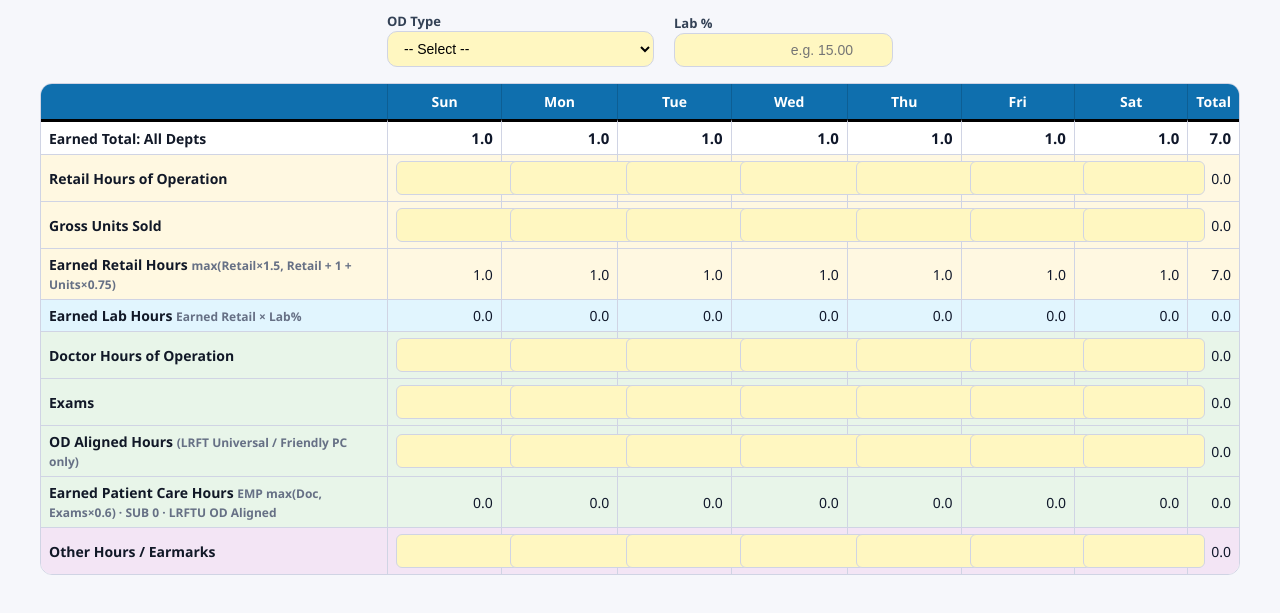
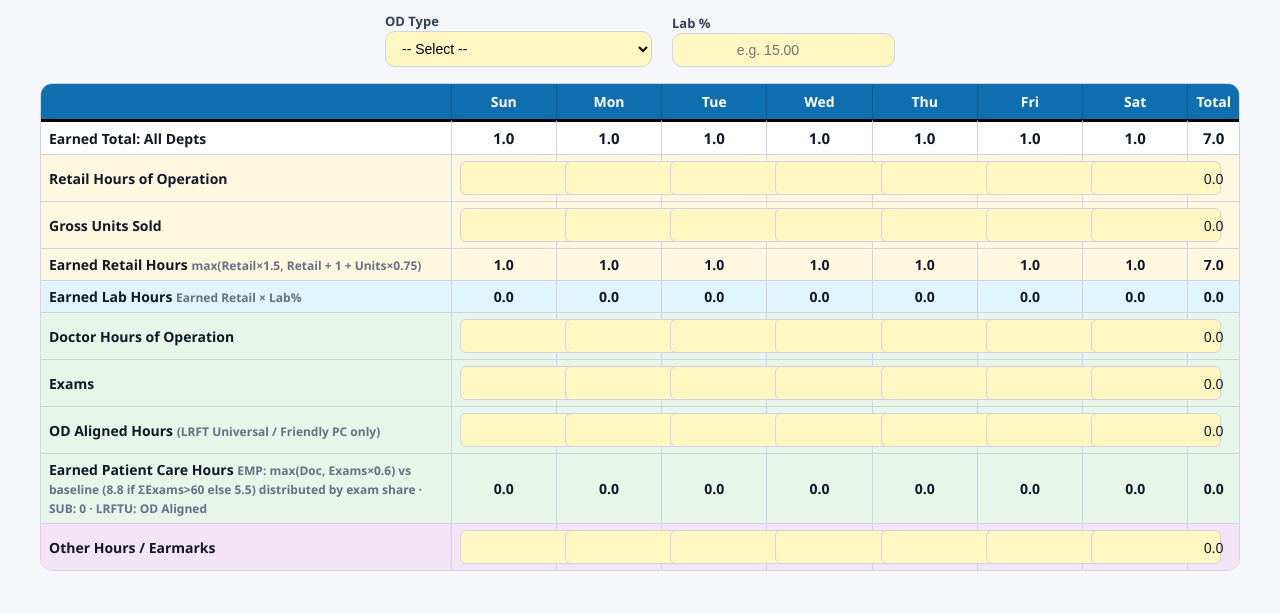
Before and after one commit to raunak08/FES-calculator, a plain HTML site: page index.html in a window 1280 px wide. Shown: the part 63-676 px from the top of the page. Drawn offline with Linux system fonts and the light colour scheme.

Commit message:
Add files via upload

```diff
--- a/index.html
+++ b/index.html
@@ -17,7 +17,9 @@
   .bar{display:flex;gap:20px;align-items:flex-end;justify-content:center;flex-wrap:wrap;margin:8px 0 16px}
   label{font-size:13px;color:#334155;font-weight:600}
   select,input{border:1px solid var(--border);border-radius:10px;padding:8px 12px;font-size:14px;background:var(--input)}
-  input[type="number"]{text-align:right;padding-right:24px;} /* space before arrows */
+  /* center numbers in inputs and give spinner breathing room */
+  input[type="number"]{text-align:center;padding-right:28px;}
+
   table{width:100%;border-collapse:separate;border-spacing:0;border:1px solid var(--border);border-radius:12px;overflow:hidden;background:var(--card)}
   thead th{background:var(--head);color:var(--headText);padding:8px;font-size:14px;border-right:1px solid #0d5e94}
   thead th:last-child{border-right:0}
@@ -25,12 +27,22 @@
   tbody tr:last-child td,tbody tr:last-child th{border-bottom:0}
   tbody td:last-child,tbody th:last-child{border-right:0}
   tbody th{font-weight:600;text-align:left;color:#111827}
-  tr.retail{background:var(--retail)} tr.lab{background:var(--lab)}
-  tr.doctor{background:var(--doctor)} tr.other{background:var(--other)}
+
+  /* center all numeric cells/outputs */
+  td, .out { text-align:center; font-variant-numeric: tabular-nums; }
+
+  tr.retail{background:var(--retail)}
+  tr.lab{background:var(--lab)}
+  tr.doctor{background:var(--doctor)}
+  tr.other{background:var(--other)}
+
   td.inputcell input{width:100%;background:var(--input);border-radius:6px}
-  td.num,.out{text-align:right;font-variant-numeric:tabular-nums}
   tr.totalRow th,tr.totalRow td{background:#fff;border-top:3px solid #000;font-weight:800}
   tr.totalRow td{font-size:15px}
+
+  /* make earned rows bold */
+  .boldRow th, .boldRow td { font-weight:800; }
+
   td.inputcell.disabled input{background:#e0e0e0!important}
   .muted{color:var(--muted);font-size:12px}
 </style>
@@ -75,19 +87,27 @@
       <!-- RETAIL -->
       <tr class="retail">
         <th>Retail Hours of Operation</th>
-        <td class="inputcell"><input data-in="retail-0"></td><td class="inputcell"><input data-in="retail-1"></td>
-        <td class="inputcell"><input data-in="retail-2"></td><td class="inputcell"><input data-in="retail-3"></td>
-        <td class="inputcell"><input data-in="retail-4"></td><td class="inputcell"><input data-in="retail-5"></td>
-        <td class="inputcell"><input data-in="retail-6"></td><td class="num" data-out="retailTot">0.0</td>
+        <td class="inputcell"><input data-in="retail-0" type="number" step="0.01"></td>
+        <td class="inputcell"><input data-in="retail-1" type="number" step="0.01"></td>
+        <td class="inputcell"><input data-in="retail-2" type="number" step="0.01"></td>
+        <td class="inputcell"><input data-in="retail-3" type="number" step="0.01"></td>
+        <td class="inputcell"><input data-in="retail-4" type="number" step="0.01"></td>
+        <td class="inputcell"><input data-in="retail-5" type="number" step="0.01"></td>
+        <td class="inputcell"><input data-in="retail-6" type="number" step="0.01"></td>
+        <td class="num" data-out="retailTot">0.0</td>
       </tr>
       <tr class="retail">
         <th>Gross Units Sold</th>
-        <td class="inputcell"><input data-in="units-0"></td><td class="inputcell"><input data-in="units-1"></td>
-        <td class="inputcell"><input data-in="units-2"></td><td class="inputcell"><input data-in="units-3"></td>
-        <td class="inputcell"><input data-in="units-4"></td><td class="inputcell"><input data-in="units-5"></td>
-        <td class="inputcell"><input data-in="units-6"></td><td class="num" data-out="unitsTot">0.0</td>
+        <td class="inputcell"><input data-in="units-0" type="number" step="1"></td>
+        <td class="inputcell"><input data-in="units-1" type="number" step="1"></td>
+        <td class="inputcell"><input data-in="units-2" type="number" step="1"></td>
+        <td class="inputcell"><input data-in="units-3" type="number" step="1"></td>
+        <td class="inputcell"><input data-in="units-4" type="number" step="1"></td>
+        <td class="inputcell"><input data-in="units-5" type="number" step="1"></td>
+        <td class="inputcell"><input data-in="units-6" type="number" step="1"></td>
+        <td class="num" data-out="unitsTot">0.0</td>
       </tr>
-      <tr class="retail">
+      <tr class="retail boldRow">
         <th>Earned Retail Hours <small class="muted">max(Retail×1.5, Retail + 1 + Units×0.75)</small></th>
         <td class="num" data-out="earnedRetail-0">0.0</td><td class="num" data-out="earnedRetail-1">0.0</td>
         <td class="num" data-out="earnedRetail-2">0.0</td><td class="num" data-out="earnedRetail-3">0.0</td>
@@ -96,7 +116,7 @@
       </tr>
 
       <!-- LAB -->
-      <tr class="lab">
+      <tr class="lab boldRow">
         <th>Earned Lab Hours <small class="muted">Earned Retail × Lab%</small></th>
         <td class="num" data-out="earnedLab-0">0.0</td><td class="num" data-out="earnedLab-1">0.0</td>
         <td class="num" data-out="earnedLab-2">0.0</td><td class="num" data-out="earnedLab-3">0.0</td>
@@ -107,27 +127,39 @@
       <!-- DOCTOR -->
       <tr class="doctor" data-row="doc">
         <th>Doctor Hours of Operation</th>
-        <td class="inputcell"><input data-in="doc-0"></td><td class="inputcell"><input data-in="doc-1"></td>
-        <td class="inputcell"><input data-in="doc-2"></td><td class="inputcell"><input data-in="doc-3"></td>
-        <td class="inputcell"><input data-in="doc-4"></td><td class="inputcell"><input data-in="doc-5"></td>
-        <td class="inputcell"><input data-in="doc-6"></td><td class="num" data-out="docTot">0.0</td>
+        <td class="inputcell"><input data-in="doc-0" type="number" step="0.01"></td>
+        <td class="inputcell"><input data-in="doc-1" type="number" step="0.01"></td>
+        <td class="inputcell"><input data-in="doc-2" type="number" step="0.01"></td>
+        <td class="inputcell"><input data-in="doc-3" type="number" step="0.01"></td>
+        <td class="inputcell"><input data-in="doc-4" type="number" step="0.01"></td>
+        <td class="inputcell"><input data-in="doc-5" type="number" step="0.01"></td>
+        <td class="inputcell"><input data-in="doc-6" type="number" step="0.01"></td>
+        <td class="num" data-out="docTot">0.0</td>
       </tr>
       <tr class="doctor" data-row="exams">
         <th>Exams</th>
-        <td class="inputcell"><input data-in="exams-0"></td><td class="inputcell"><input data-in="exams-1"></td>
-        <td class="inputcell"><input data-in="exams-2"></td><td class="inputcell"><input data-in="exams-3"></td>
-        <td class="inputcell"><input data-in="exams-4"></td><td class="inputcell"><input data-in="exams-5"></td>
-        <td class="inputcell"><input data-in="exams-6"></td><td class="num" data-out="examsTot">0.0</td>
+        <td class="inputcell"><input data-in="exams-0" type="number" step="1"></td>
+        <td class="inputcell"><input data-in="exams-1" type="number" step="1"></td>
+        <td class="inputcell"><input data-in="exams-2" type="number" step="1"></td>
+        <td class="inputcell"><input data-in="exams-3" type="number" step="1"></td>
+        <td class="inputcell"><input data-in="exams-4" type="number" step="1"></td>
+        <td class="inputcell"><input data-in="exams-5" type="number" step="1"></td>
+        <td class="inputcell"><input data-in="exams-6" type="number" step="1"></td>
+        <td class="num" data-out="examsTot">0.0</td>
       </tr>
       <tr class="doctor" data-row="od">
         <th>OD Aligned Hours <small class="muted">(LRFT Universal / Friendly PC only)</small></th>
-        <td class="inputcell"><input data-in="od-0"></td><td class="inputcell"><input data-in="od-1"></td>
-        <td class="inputcell"><input data-in="od-2"></td><td class="inputcell"><input data-in="od-3"></td>
-        <td class="inputcell"><input data-in="od-4"></td><td class="inputcell"><input data-in="od-5"></td>
-        <td class="inputcell"><input data-in="od-6"></td><td class="num" data-out="odTot">0.0</td>
+        <td class="inputcell"><input data-in="od-0" type="number" step="0.01"></td>
+        <td class="inputcell"><input data-in="od-1" type="number" step="0.01"></td>
+        <td class="inputcell"><input data-in="od-2" type="number" step="0.01"></td>
+        <td class="inputcell"><input data-in="od-3" type="number" step="0.01"></td>
+        <td class="inputcell"><input data-in="od-4" type="number" step="0.01"></td>
+        <td class="inputcell"><input data-in="od-5" type="number" step="0.01"></td>
+        <td class="inputcell"><input data-in="od-6" type="number" step="0.01"></td>
+        <td class="num" data-out="odTot">0.0</td>
       </tr>
-      <tr class="doctor">
-        <th>Earned Patient Care Hours <small class="muted">EMP max(Doc, Exams×0.6) · SUB 0 · LRFTU OD Aligned</small></th>
+      <tr class="doctor boldRow">
+        <th>Earned Patient Care Hours <small class="muted">EMP: max(Doc, Exams×0.6) vs baseline (8.8 if ΣExams>60 else 5.5) distributed by exam share · SUB: 0 · LRFTU: OD Aligned</small></th>
         <td class="num" data-out="earnedPC-0">0.0</td><td class="num" data-out="earnedPC-1">0.0</td>
         <td class="num" data-out="earnedPC-2">0.0</td><td class="num" data-out="earnedPC-3">0.0</td>
         <td class="num" data-out="earnedPC-4">0.0</td><td class="num" data-out="earnedPC-5">0.0</td>
@@ -137,10 +169,14 @@
       <!-- OTHER -->
       <tr class="other">
         <th>Other Hours / Earmarks</th>
-        <td class="inputcell"><input data-in="other-0"></td><td class="inputcell"><input data-in="other-1"></td>
-        <td class="inputcell"><input data-in="other-2"></td><td class="inputcell"><input data-in="other-3"></td>
-        <td class="inputcell"><input data-in="other-4"></td><td class="inputcell"><input data-in="other-5"></td>
-        <td class="inputcell"><input data-in="other-6"></td><td class="num" data-out="otherTot">0.0</td>
+        <td class="inputcell"><input data-in="other-0" type="number" step="0.01"></td>
+        <td class="inputcell"><input data-in="other-1" type="number" step="0.01"></td>
+        <td class="inputcell"><input data-in="other-2" type="number" step="0.01"></td>
+        <td class="inputcell"><input data-in="other-3" type="number" step="0.01"></td>
+        <td class="inputcell"><input data-in="other-4" type="number" step="0.01"></td>
+        <td class="inputcell"><input data-in="other-5" type="number" step="0.01"></td>
+        <td class="inputcell"><input data-in="other-6" type="number" step="0.01"></td>
+        <td class="num" data-out="otherTot">0.0</td>
       </tr>
     </tbody>
   </table>
@@ -149,28 +185,79 @@
 <script>
 const $=(s,r=document)=>r.querySelector(s), $$=(s,r=document)=>Array.from(r.querySelectorAll(s));
 const days=[0,1,2,3,4,5,6], num=v=>parseFloat(v)||0, fmt=v=>Number.isFinite(v)?v.toFixed(1):"0.0", sum=a=>a.reduce((x,y)=>x+(+y||0),0);
-function readRow(p){return days.map(d=>num($(`[data-in="${p}-${d}"]`)?.value||"0"))}
-function writeRow(p,a){days.forEach(d=>{const el=$(`[data-out="${p}-${d}"]`);if(el)el.textContent=fmt(a[d])})}
+
+function readRow(p){ return days.map(d=> num($(`[data-in="${p}-${d}"]`)?.value||"0")); }
+function writeRow(p,a){ days.forEach(d=>{ const el=$(`[data-out="${p}-${d}"]`); if(el) el.textContent=fmt(a[d]); }); }
+
 function toggleByOD(){
- const od=$("#odType").value;
- const docDis=(od==="SUB")||(od==="LRFTU"),exDis=(od==="SUB")||(od==="LRFTU"),odDis=(od==="EMP")||(od==="SUB");
- const set=(k,d)=>{$$('tr[data-row="'+k+'"] td.inputcell').forEach(td=>{const i=$('input',td);i.disabled=d;td.classList.toggle('disabled',d);if(d)i.value=""})};
- set("doc",docDis);set("exams",exDis);set("od",odDis);recalc();
+  const od=$("#odType").value;
+  // SUB & LRFTU: disable Doctor/Exams. EMP: disable OD Aligned.
+  const docDis=(od==="SUB")||(od==="LRFTU"), exDis=(od==="SUB")||(od==="LRFTU"), odDis=(od==="EMP")||(od==="SUB");
+  const set=(k,d)=>{$$('tr[data-row="'+k+'"] td.inputcell').forEach(td=>{const i=$('input',td);i.disabled=d;td.classList.toggle('disabled',d);if(d)i.value="";});};
+  set("doc",docDis); set("exams",exDis); set("od",odDis);
+  recalc();
 }
+
 function recalc(){
- const labPct=num($("#labPct").value)/100,ret=readRow("retail"),u=readRow("units"),d=readRow("doc"),ex=readRow("exams"),od=readRow("od"),o=readRow("other"),odT=$("#odType").value;
- const eR=days.map(i=>Math.max(ret[i]*1.5,ret[i]+1+u[i]*0.75)),eL=days.map(i=>eR[i]*labPct),
- eP=days.map(i=>odT==="EMP"?Math.max(d[i],ex[i]*0.6):odT==="SUB"?0:od[i]),
- eT=days.map(i=>eR[i]+eL[i]+eP[i]+o[i]);
- writeRow("earnedRetail",eR);writeRow("earnedLab",eL);writeRow("earnedPC",eP);writeRow("earnedTotal",eT);
- const tot=(k,a)=>$(`[data-out="${k}Tot"]`).textContent=fmt(sum(a));
- tot("retail",ret);tot("units",u);tot("doc",d);tot("exams",ex);tot("od",od);tot("other",o);
- tot("earnedRetail",eR);tot("earnedLab",eL);tot("earnedPC",eP);tot("earnedTotal",eT);
+  const labPct = num($("#labPct").value)/100;
+
+  const retail = readRow("retail");
+  const units  = readRow("units");
+  const doc    = readRow("doc");
+  const exams  = readRow("exams");
+  const odal   = readRow("od");
+  const other  = readRow("other");
+
+  // Earned Retail per day
+  const eRetail = days.map(i => Math.max(retail[i]*1.5, retail[i] + 1 + units[i]*0.75));
+  // Earned Lab per day
+  const eLab    = days.map(i => eRetail[i] * labPct);
+
+  // Earned PC per day
+  const odType = $("#odType").value;
+
+  let ePC;
+  if(odType === "EMP"){
+    // per-day baseline: max(doc, exams*0.6)
+    const perDayBaseline = days.map(i => Math.max(doc[i], exams[i]*0.6));
+
+    // weekly baseline by exams total: 8.8 if ΣExams > 60 else 5.5
+    const exTotal = sum(exams);
+    const weeklyBaseline = (exTotal > 60 ? 8.8 : 5.5);
+
+    // distribute weeklyBaseline across days by exam share; if ΣExams==0, split evenly
+    const dist = days.map(i => (exTotal > 0 ? (exams[i]/exTotal) * weeklyBaseline : weeklyBaseline/7));
+
+    // final per day = max(per-day baseline, distributed baseline)
+    ePC = days.map(i => Math.max(perDayBaseline[i], dist[i]));
+  } else if(odType === "SUB"){
+    ePC = days.map(() => 0);
+  } else if(odType === "LRFTU"){
+    ePC = odal.slice();
+  } else {
+    ePC = days.map(() => 0);
+  }
+
+  // Earned Total per day
+  const eTot = days.map(i => eRetail[i] + eLab[i] + ePC[i] + other[i]);
+
+  // Write rows
+  writeRow("earnedRetail", eRetail);
+  writeRow("earnedLab",    eLab);
+  writeRow("earnedPC",     ePC);
+  writeRow("earnedTotal",  eTot);
+
+  // Totals
+  const w = (k,a)=>{ const el=$(`[data-out="${k}Tot"]`); if(el) el.textContent=fmt(sum(a)); };
+  w("retail", retail);  w("units",  units);  w("doc",    doc);   w("exams", exams);
+  w("od",     odal);    w("other",  other);  w("earnedRetail", eRetail);
+  w("earnedLab", eLab); w("earnedPC", ePC);  w("earnedTotal",  eTot);
 }
-document.addEventListener("DOMContentLoaded",()=>{
- $$("#calc input,#labPct").forEach(e=>e.addEventListener("input",recalc));
- $("#odType").addEventListener("change",toggleByOD);
- toggleByOD();recalc();
+
+document.addEventListener("DOMContentLoaded", ()=>{
+  $$("#calc input,#labPct").forEach(e=>{ e.addEventListener("input", recalc); e.addEventListener("change", recalc); });
+  $("#odType").addEventListener("change", toggleByOD);
+  toggleByOD(); recalc();
 });
 </script>
 </body>
```
